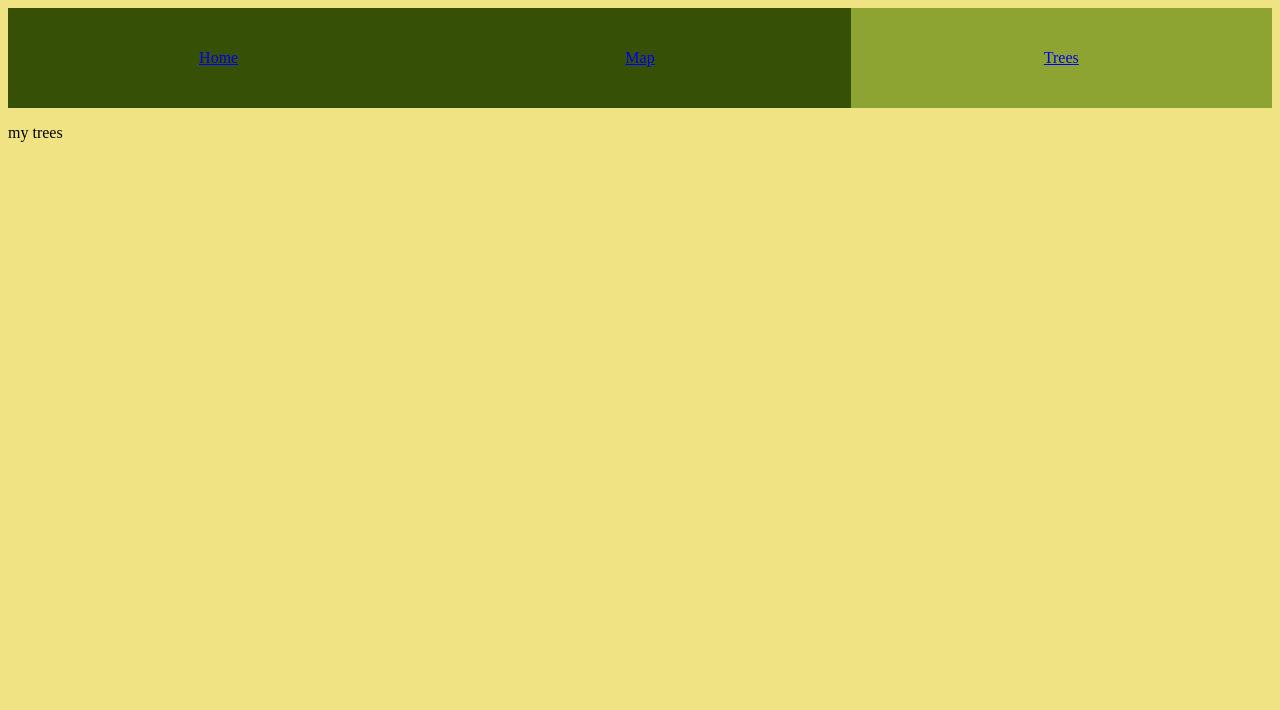
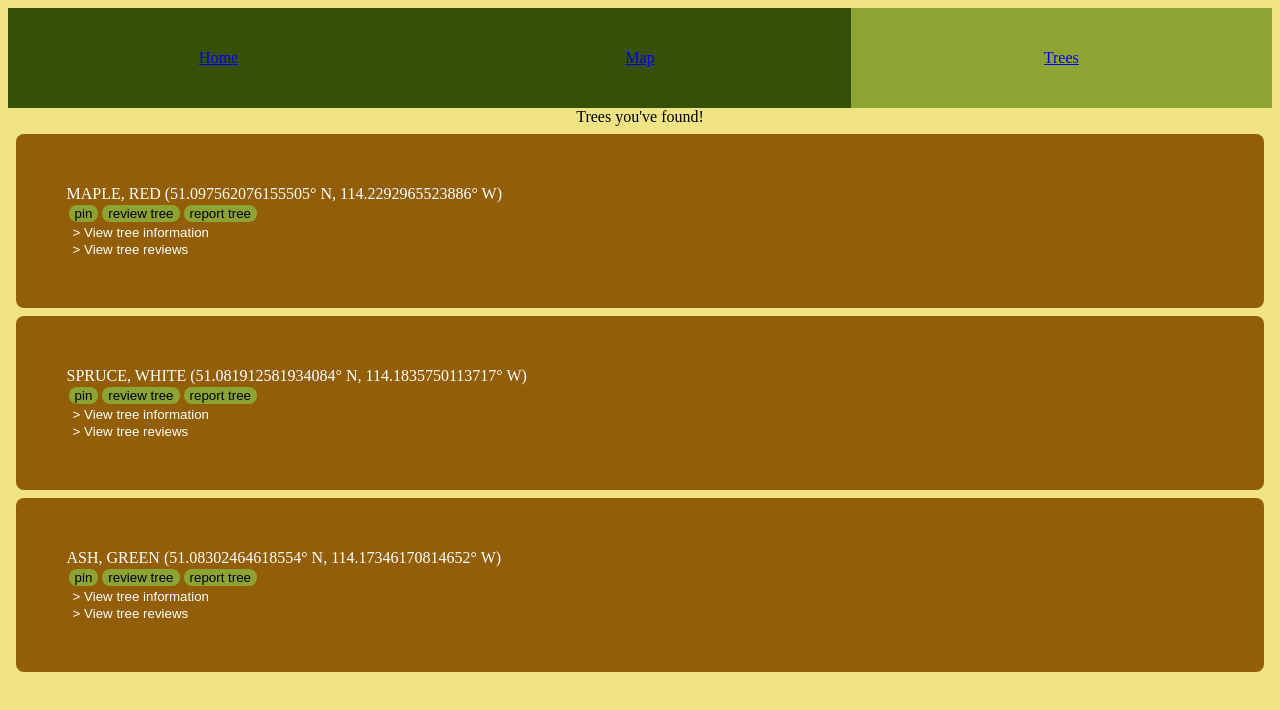
Before and after one commit to tlavo/hackthechange26, a React (Vite) app in the folder app/frontend/: page /trees in a window 1280 px wide. Shown: the top 710 px of the page. Built offline with nearby package versions, Linux system fonts and the light colour scheme.

Commit message:
added formatting/css for found trees

```diff
--- /dev/null
+++ b/app/frontend/src/components/MyTrees.css
@@ -0,0 +1,71 @@
+.top {
+    text-align: center;
+}
+
+.treeBox {
+    background-color: #925E08;
+    color: white;
+    display: flex;
+    justify-content: center;
+    /* align-items: center; */
+    flex-direction: column;
+    /* padding-top: 1px;
+    padding-right: 20px;
+    padding-bottom: 20px;
+    padding-left: 10px; */
+    padding:4%;
+    margin: 8px;
+    border-radius: 8px;
+}
+
+.treeBox > div {
+    display: flex;
+
+}
+
+.buttonBox {
+    display: flex;
+    flex-direction: row;
+    justify-content: flex-start;
+    width: 100%;
+}
+
+.buttonBox > button {
+    background-color: #8DA432;
+    border: none;
+    text-align: center;
+    text-decoration: none;
+    border-radius: 8px;
+    margin: 2px;
+}
+
+/* .pinBox {
+    background-color: #8DA432;
+}
+
+.reviewBox {
+    background-color: #8DA432;
+}
+
+.reportBox {
+    background-color: #8DA432;
+} */
+
+.dropdown {
+    border: none;
+    background-color: transparent;
+}
+
+.treeInfoBox {
+    border: none;
+    background-color: transparent;
+    color: white;
+    text-align: left;
+}
+
+.treeReviewBox {
+    border: none;
+    background-color: transparent;
+    color: white;
+    text-align: left;
+}
--- a/app/frontend/src/components/MyTrees.tsx
+++ b/app/frontend/src/components/MyTrees.tsx
@@ -1,10 +1,85 @@
 import React from "react";
+import "./MyTrees.css"
+
+
 
 function MyTrees() {
     return (
-        <p>
-            my trees
-        </p>
+        <div>
+            <div className="top">
+                Trees you've found!
+            </div>
+            <div className="treeBox">
+                <div>
+                    MAPLE, RED (51.097562076155505&deg; N, 114.2292965523886&deg; W)
+                </div>
+                <div className="buttonBox">
+                    <button className="pinBox">
+                        pin
+                    </button>
+                    <button className="reviewBox">
+                        review tree
+                    </button>
+                    <button className="reportBox">
+                        report tree
+                    </button>
+                </div>
+                <button className="treeInfoBox">
+                    &gt; View tree information
+                </button>
+                <button className="treeReviewBox">
+                    &gt; View tree reviews
+                </button>
+            </div>
+
+
+
+
+
+
+
+
+            <div className="treeBox">
+                SPRUCE, WHITE (51.081912581934084&deg; N, 114.1835750113717&deg; W)
+                <div className="buttonBox">
+                    <button className="pinBox">
+                        pin
+                    </button>
+                    <button className="reviewBox">
+                        review tree
+                    </button>
+                    <button className="reportBox">
+                        report tree
+                    </button>
+                </div>
+                <button className="treeInfoBox">
+                    &gt; View tree information
+                </button>
+                <button className="treeReviewBox">
+                    &gt; View tree reviews
+                </button>
+            </div>
+            <div className="treeBox">
+                ASH, GREEN (51.08302464618554&deg; N, 114.17346170814652&deg; W)
+                <div className="buttonBox">
+                    <button className="pinBox">
+                        pin
+                    </button>
+                    <button className="reviewBox">
+                        review tree
+                    </button>
+                    <button className="reportBox">
+                        report tree
+                    </button>
+                </div>
+                <button className="treeInfoBox">
+                    &gt; View tree information
+                </button>
+                <button className="treeReviewBox">
+                    &gt; View tree reviews
+                </button>
+            </div>
+        </div>
     );
 }
 
```
